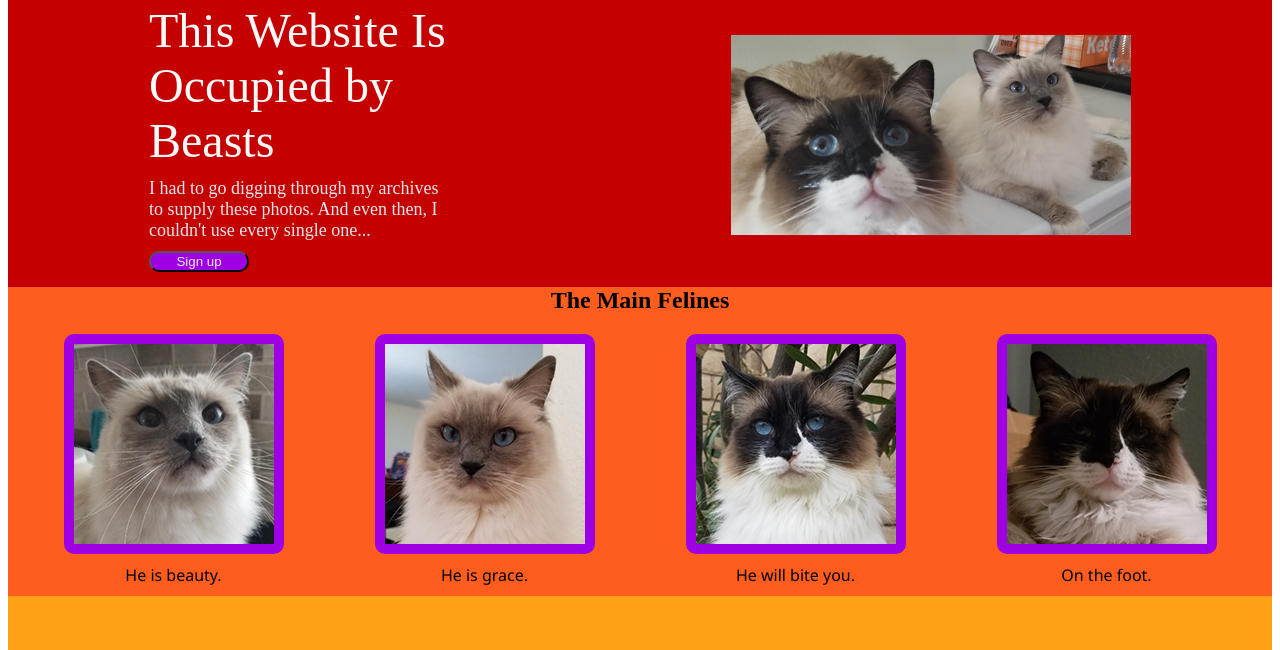
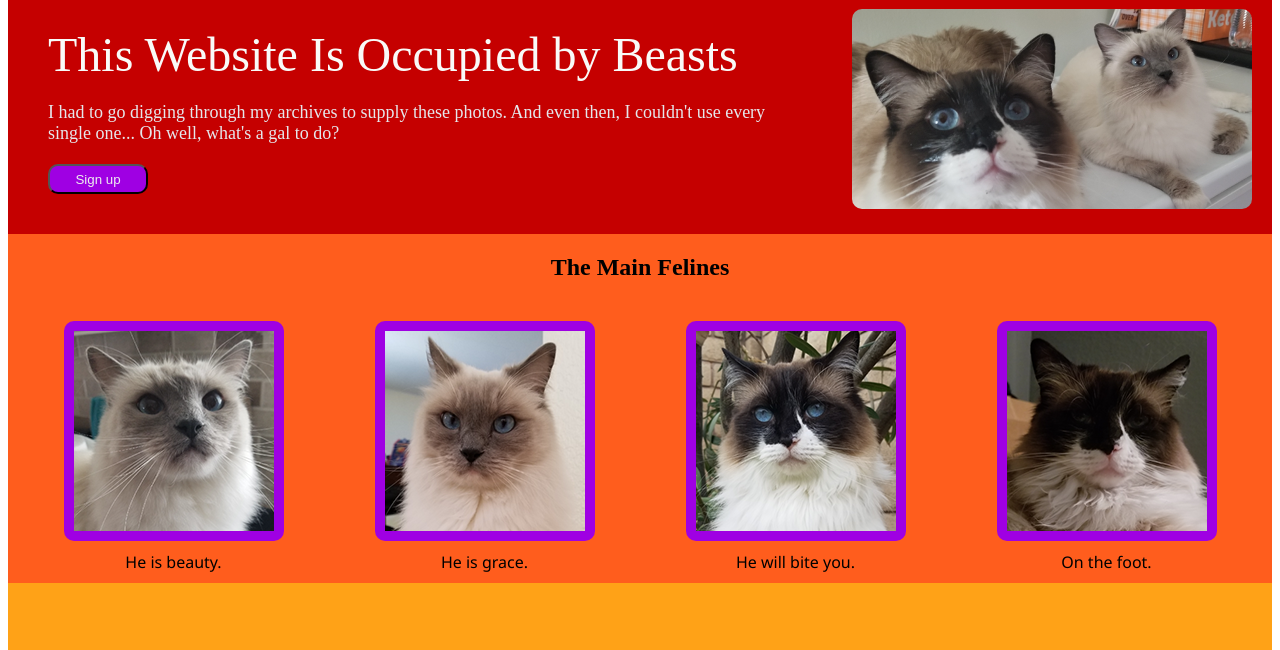
Before and after one commit to julalanis/TOPtestwebsite, a plain HTML site: page index.html in a window 1280 px wide. Shown: the part 121-771 px from the top of the page. Drawn offline with Linux system fonts and the light colour scheme; files whose address does not match are found by name.

Commit message:
fixed first content and buttons

```diff
--- a/index.html
+++ b/index.html
@@ -22,7 +22,7 @@
 <div class ="firstcontent">
     <div class="textside">
         <div class="titletext"> This Website Is Occupied by Beasts </div>
-        <div class="subtext"> I had to go digging through my archives to supply these photos. And even then, I couldn't use every single one...</div>
+        <div class="subtext"> I had to go digging through my archives to supply these photos. And even then, I couldn't use every single one... Oh well, what's a gal to do?</div>
         <button>Sign up</button>
     </div>
     <div class="firstcontentimage"><img src="/Users/JAlanis/repos/TOPtestwebsite/references/catthumbs/bothofthem.png" alt="Riley and Tato the ragdoll cats."></div>
@@ -32,7 +32,7 @@
     </div>
 
 <div class="secondcontainer">
-    <div class="titletext2"><h2 style="margin: 0px; ">The Main Felines</h2></div>
+    <div class="titletext2"><h2>The Main Felines</h2></div>
     <div class="secondcontent">
         <div class="captionbox">
             <img src="/Users/JAlanis/repos/TOPtestwebsite/references/catthumbs/riley1.png" alt="Riley the ragdoll.">
--- a/styles.css
+++ b/styles.css
@@ -26,7 +26,7 @@ button {
     border-radius: 10px;
     width: 100px;
     height: 30px;
-    flex: 1;
+    flex-grow: 0;
 }
 /* ^^^ Try not to change this stuff, keep constant ^^^ */
 
@@ -60,14 +60,16 @@ button {
     display: flex;
     justify-content: space-around;
     align-items: center;
-    min-height: 300px;
     background-color: #c50000;
-    flex-wrap: wrap;
+    flex: 1;
+    flex-wrap: wrap ;
 }
 
 .firstcontent img {
     width: 400px;
     height: 200px;
+    border-radius: 10px;
+    margin: 20px;
 
 }
 
@@ -76,9 +78,9 @@ button {
     flex-direction: column;
     align-items: flex-start;
     justify-content: center;
-    width: 300px;
-    height: 200px;
-    gap: 10px;
+    gap: 20px;
+    margin: 40px;
+    flex: 1;
 }
 
 .titletext {
@@ -200,6 +202,7 @@ button {
     align-items: center;
     padding: 15px;
     border-radius: 10px;
+    flex-wrap: wrap;
 }
 
 .innerbluepieces {
```
